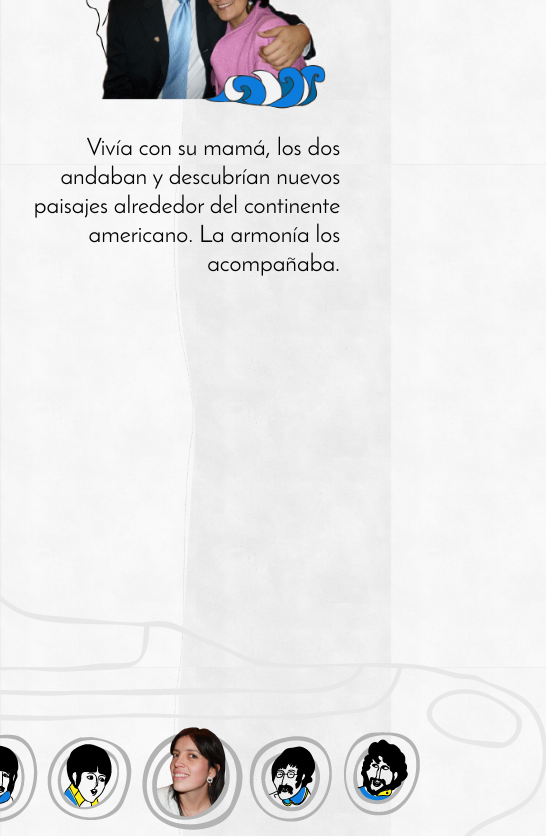
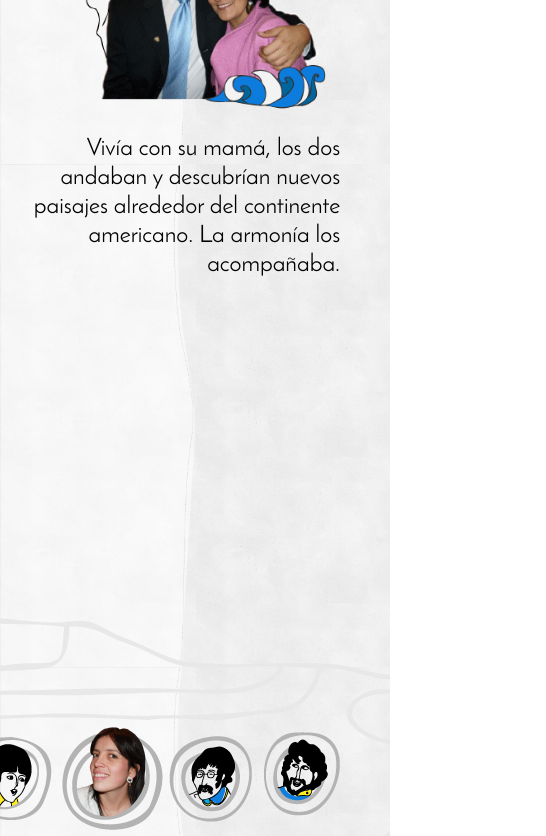
Before and after one commit to ivancamilov/my-wedding, a website: page index.html in a window 390 px wide. Shown: the part 3860-4696 px from the top of the page, 546 px wide, since content can reach past the window. Drawn offline with Linux system fonts and the light colour scheme; files whose address does not match are found by name.

Commit message:
ajustes de estilos en móviles y tablets

```diff
--- a/sass/_jump-catch.scss
+++ b/sass/_jump-catch.scss
@@ -3,12 +3,20 @@
     position: absolute;
     right: -12rem;
     top: 25rem;
+
+    @include media($small-desktop) {
+      display: none;
+    }
   }
 
   .jumping-hen {
     position: absolute;
     top: 25rem;
     left: 20rem;
+
+    @include media($small-desktop) {
+      display: none;
+    }
 
     &.doing-jump {
       animation: jumpOut 2000ms linear both;
@@ -37,6 +45,10 @@
   .groom {
     float: right;
 
+    @include media($small-desktop) {
+      margin: inherit !important;
+    }
+
     &.below-tree {
       margin-top: 40rem;
       width: 50%;
--- a/sass/_music.scss
+++ b/sass/_music.scss
@@ -3,6 +3,10 @@
   background-size: cover;
   background-repeat: no-repeat;
   overflow: visible;
+
+  @include media($mobile) {
+    overflow: hidden;
+  }
 
   .sides {
     position: initial;
@@ -18,6 +22,10 @@
       @include media($ipad-landscape) {
         margin-left: -70rem;
       }
+
+      @include media($ipad-portrait) {
+        margin-left: -75rem;
+      }
     }
   }
 
--- a/sass/_variables.scss
+++ b/sass/_variables.scss
@@ -3,6 +3,7 @@
 $tablet:            em(900);
 $ipad-portrait:     em(768);
 $ipad-landscape:    em(1024);
+$small-desktop:     em(1100);
 
 // Fonts
 $font-script:       'cheddar_jackregular', serif;
```
Also changed, not shown: css/style.css.
